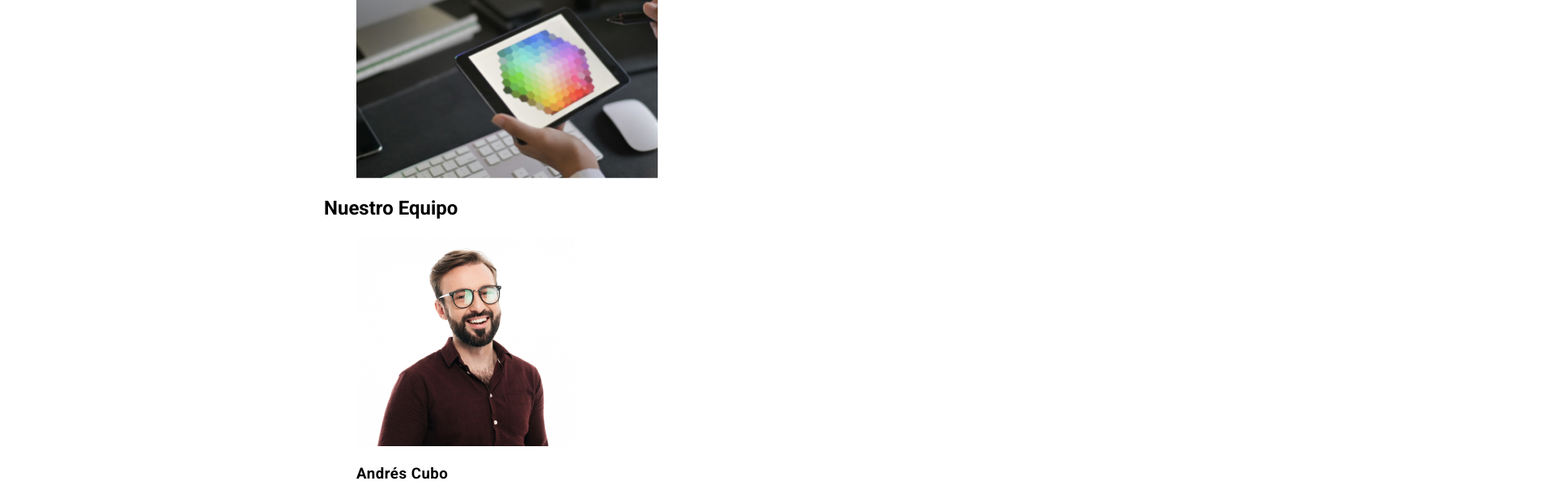
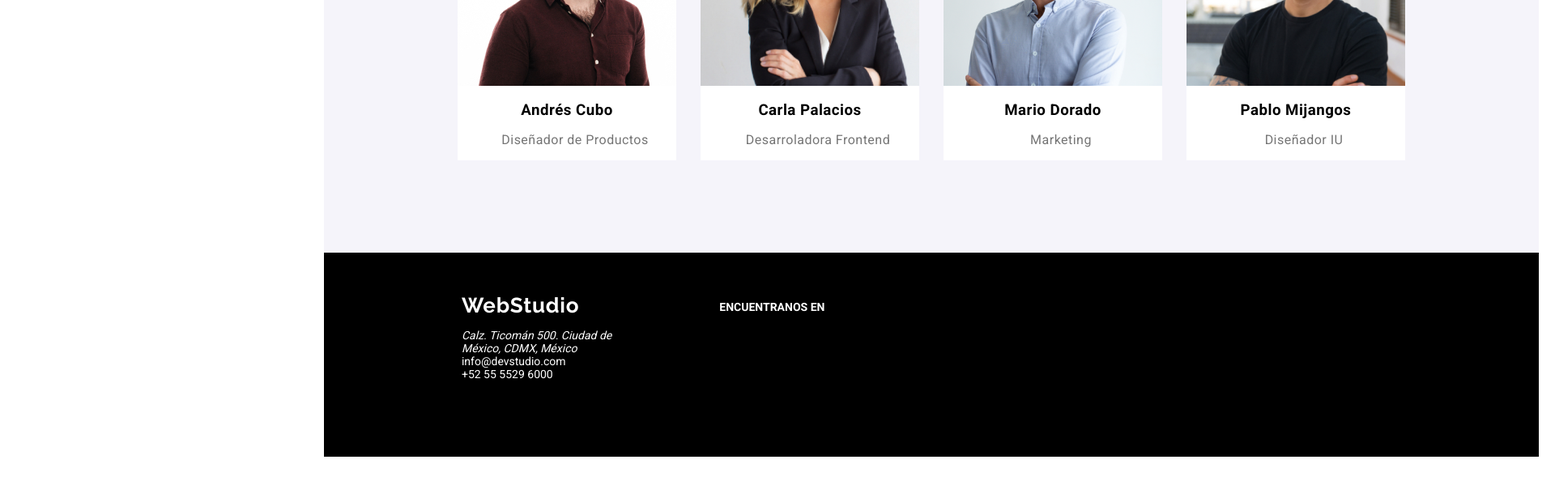
Before and after one commit to csilvaghub/goit-markup-hw-03, a plain HTML site: page index.html in a window 1280 px wide. Shown: the part 1620-2235 px from the top of the page at 81% size, 1920 px wide, since content can reach past the window. After the commit the page ends 2184 px from the top, so only its background shows below. Drawn offline with Linux system fonts and the light colour scheme.

Commit message:
Task 3 finished

```diff
--- a/css/style.css
+++ b/css/style.css
@@ -14,6 +14,7 @@ button {
   width: fit-content;
   height: 35px;
   font-size: 16px;
+  padding: 0px 10px;
 }
 button:hover {
   background-color: #2196f3;
@@ -43,9 +44,47 @@ body {
   padding: 0 60px;
 }
 
+.webstudio-style-final{
+  font-family: var(--web-studio);
+  font-size: 26px;
+  font-weight: 700;
+  line-height: normal;
+  letter-spacing: 0.78px;
+  padding: 50px 60px 0px 60px;
+  margin: 0px;
+}
+
+.studio-style{
+  color: #ffffff;
+}
+
+.final-section{
+  display: flex;
+  flex-direction: column;
+  align-items: center;
+  padding-left: 110px;
+  padding-right: 68px;
+}
+
+.studio-style a:not(:hover){
+  color: #ffffff;
+}
+
+
+.final-bg{
+  background: #000000;
+  height: 252px;
+  display: flex;
+  }
+
 .header-style-studio > nav,
 ul {
   font-size: 14px;
+
+}
+
+.style-line{
+  border-bottom: solid 1px #ECECEC;
 }
 
 .style-h1-studio {
@@ -64,12 +103,18 @@ ul {
 .uppercase-style-footer {
   text-transform: uppercase;
   font-size: 14px;
+  color: #ffffff;
+  padding: 45px;
 }
 .style-section-3-studio > ul {
   font-size: 16px;
   font-style: normal;
   font-weight: 500;
   letter-spacing: 0.48px;
+}
+.style-section-3-studio {
+  background: #f5f4fa;
+  height: 648px;
 }
 .description-ourteam {
   color: #757575;
@@ -81,17 +126,16 @@ ul {
   font-style: normal;
   font-weight: 700;
   letter-spacing: 1.08px;
-
 }
 
-.border{
-  border: 1px solid #EEEEEE;
+.border {
+  border: 1px solid #eeeeee;
 }
 
-.style-section-2-portfolio > li>h3,p{
+.style-section-2-portfolio > li > h3,
+p {
   padding-left: 20px;
 }
-
 
 .filter-image-style {
   color: #757575;
@@ -101,17 +145,23 @@ ul {
   letter-spacing: 0.48px;
 }
 
-.container{
-  width: 1200px;
+.container {
   margin: 0px;
   padding: 0 400px;
+  width: 1500px;
 }
-.flex-nav{
+
+.medium-position{
+  display: flex;
+  justify-content: space-around;
+}
+
+.flex-nav {
   display: flex;
   align-items: center;
 }
 
- .flex-nav > li{
+.flex-nav > li {
   padding-right: 30px;
 }
 
@@ -119,13 +169,15 @@ ul {
   display: flex;
   justify-content: space-between;
   align-items: center;
+  padding-left: 110px;
+  padding-right: 68px;
 }
 
-.flex-header > li{
+.flex-header > li {
   padding-right: 30px;
 }
 
-.style-bg-1{
+.style-bg-1 {
   background-color: #000000;
   display: flex;
   text-align: center;
@@ -136,47 +188,85 @@ ul {
   height: 500px;
 }
 
-.flex-section2-studio{
+.flex-section2-studio {
   display: flex;
   padding-left: 0px;
   justify-content: center;
 }
 
-  .space-section2-studio{
+.space-section2-studio {
   padding: 0 10px;
   margin: 40px 0;
   text-align: justify;
 }
 
-  .text-format{
+.section2-wtd {
+  display: flex;
+  align-items: center;
+  flex-direction: column;
+  padding-bottom: 50px;
+}
+
+.section2-images-wtd {
+  display: flex;
+  gap: 30px;
+  padding-left: 0px;
+}
+
+.section3-ourteam {
+  display: flex;
+  flex-direction: column;
+  align-items: center;
+  justify-content: center;
+}
+
+.section3-images-ourteam {
+  display: flex;
+  gap: 30px;
+  padding-left: 0px;
+}
+
+.section3-images-ourteam > li {
+  display: flex;
+  background: #ffffff;
+  flex-direction: column;
+  align-items: center;
+}
+
+.section3-images-ourteam > li > h3 {
+  margin-bottom: 0px;
+}
+
+.text-format {
   justify-content: center;
   width: 250px;
   padding-left: 0px;
   padding-right: 20px;
 }
 
-.container-portfolio{
+.container-portfolio {
   height: 150px;
   display: flex;
   justify-content: center;
   align-items: flex-end;
 }
 
-  .flex-filter-buttons{
+.flex-filter-buttons {
   display: flex;
   justify-content: center;
   padding-left: 0px;
 }
 
-  .flex-filter-buttons > li{
+.flex-filter-buttons > li {
   padding: 10px;
-
 }
 
-  .container-all-images-portfolio{
+.container-all-images-portfolio {
   display: flex;
   flex-wrap: wrap;
   gap: 25px;
   padding-left: 0px;
   justify-content: center;
+  margin-bottom: 40px;
+  width: 1200px;
 }
--- a/index.html
+++ b/index.html
@@ -11,7 +11,7 @@
     <title>Studio</title>
   </head>
   <body class="container">
-    <header class="header-style-studio flex-header">
+    <header class="header-style-studio flex-header style-line">
       <nav class="flex-nav">
         <h2 class="webstudio-style">
           <a href="portafolio.html">WebStudio</a>
@@ -67,8 +67,9 @@
             </p>
           </li>
         </ul>
+        <section class="section2-wtd">
           <h2>A qué nos dedicamos</h2>
-        <ul>
+          <ul class="section2-images-wtd">
             <li>
               <img
                 src="images/image_1.jpg"
@@ -92,9 +93,10 @@
             </li>
           </ul>
         </section>
-      <section class="style-section-3-studio">
+      </section>
+      <section class="style-section-3-studio section3-ourteam">
         <h2>Nuestro Equipo</h2>
-        <ul>
+        <ul class="section3-images-ourteam">
           <li>
             <img
               src="images/image_4.jpg"
@@ -134,9 +136,12 @@
         </ul>
       </section>
     </main>
-    <footer>
-      <h2 class="webstudio-style"><a href="portafolio.html">WebStudio</a></h2>
-      <ul>
+    <footer class="final-bg">
+      <div class="final-section">
+      <h2 class="webstudio-style-final">
+        <a class="studio-style" href="portafolio.html">WebStudio</a>
+      </h2>
+      <ul class="studio-style">
         <li>
           <address>
             Calz. Ticomán 500. Ciudad de <br />
@@ -146,6 +151,7 @@
         <li><a href="mailto:info@devstudio.com">info@devstudio.com</a></li>
         <li><a href="tel:+525555296000">+52 55 5529 6000</a></li>
       </ul>
+    </div>
       <h3 class="uppercase-style-footer">encuentranos en</h3>
     </footer>
   </body>
```
Also changed, not shown: portafolio.html (+9 -5 lines). Lines whose indentation alone changed are shown as unchanged.
